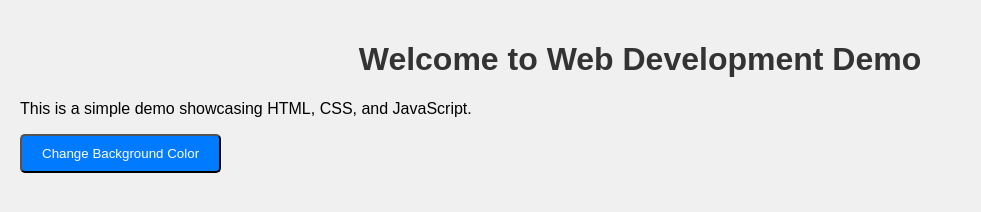
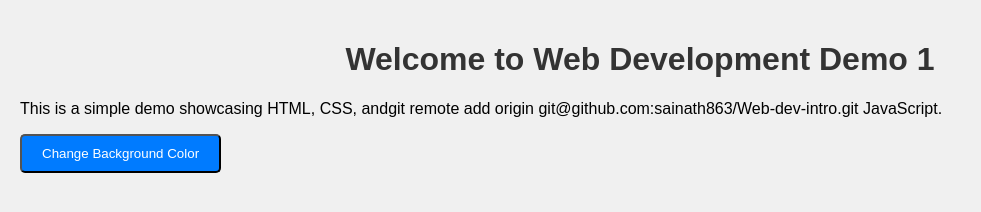
Before and after one commit to sainath863/Web-dev-intro, a plain HTML site: page index.html in a window 1280 px wide. Shown: the whole page, without its empty margins (0-981 px from the left). Drawn offline with Linux system fonts and the light colour scheme.

Commit message:
changed demo to demo1

```diff
--- a/index.html
+++ b/index.html
@@ -8,8 +8,9 @@
     <link rel="stylesheet" href="./index.css" />
   </head>
   <body>
-    <h1>Welcome to Web Development Demo</h1>
-    <p>This is a simple demo showcasing HTML, CSS, and JavaScript.</p>
+    <h1>Welcome to Web Development Demo 1</h1>
+    <p>This is a simple demo showcasing HTML, CSS, andgit remote add origin git@github.com:sainath863/Web-dev-intro.git
+      JavaScript.</p>
 
     <button class="btn" onclick="changeBackgroundColor()">
       Change Background Color
```
